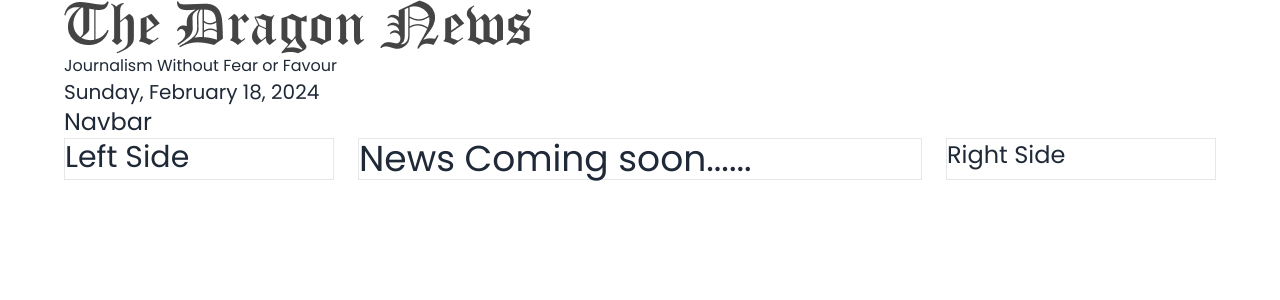
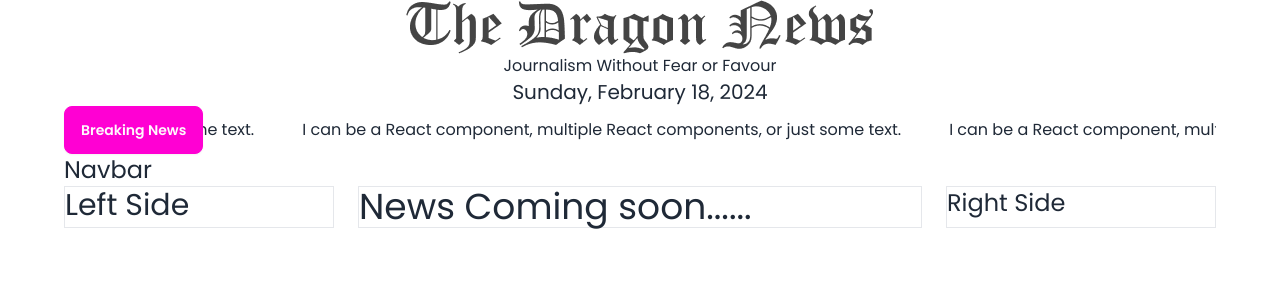
Before and after one commit to nayan-28/react-dragon-news, a React (Vite) app: page / in a window 1280 px wide. Shown: the top 300 px of the page. Built offline with nearby package versions, Linux system fonts and the light colour scheme.

Commit message:
headline added

```diff
--- a/package.json
+++ b/package.json
@@ -16,6 +16,7 @@
     "moment": "^2.30.1",
     "react": "^18.2.0",
     "react-dom": "^18.2.0",
+    "react-fast-marquee": "^1.6.4",
     "react-router-dom": "^6.22.1",
     "sort-by": "^0.0.2"
   },
--- /dev/null
+++ b/src/Pages/Home/BreakingNews.jsx
@@ -0,0 +1,26 @@
+import Marquee from "react-fast-marquee";
+import { Link } from "react-router-dom";
+
+const BreakingNews = () => {
+  return (
+    <div className="flex">
+      <div className="btn btn-secondary">Breaking News</div>
+      <Marquee pauseOnHover={true} speed={100}>
+        <Link className="mr-12" to="/">
+          I can be a React component, multiple React components, or just some
+          text.
+        </Link>
+        <Link className="mr-12" to="/">
+          I can be a React component, multiple React components, or just some
+          text.
+        </Link>
+        <Link className="mr-12" to="/">
+          I can be a React component, multiple React components, or just some
+          text.
+        </Link>
+      </Marquee>
+    </div>
+  );
+};
+
+export default BreakingNews;
--- a/src/Pages/Home/Home.jsx
+++ b/src/Pages/Home/Home.jsx
@@ -2,11 +2,13 @@
 import LeftSideNav from "../../Shared/LeftSideNav/LeftSideNav";
 import Navbar from "../../Shared/Navbar/Navbar";
 import RightSideNav from "../../Shared/RightSideNav/RightSideNav";
+import BreakingNews from "./BreakingNews";
 
 const Home = () => {
   return (
     <div>
       <Header></Header>
+      <BreakingNews></BreakingNews>
       <Navbar></Navbar>
       <div className="grid grid-cols-1 md:grid-cols-4 gap-6">
         <div className="border">
--- a/src/Shared/Header/Header.jsx
+++ b/src/Shared/Header/Header.jsx
@@ -3,8 +3,8 @@
 
 const Header = () => {
   return (
-    <div>
-      <img src={logo} alt="" />
+    <div className="text-center">
+      <img className="mx-auto" src={logo} alt="" />
       <p>Journalism Without Fear or Favour</p>
       <p className="text-xl">{moment().format("dddd, MMMM D, YYYY")}</p>
     </div>
```
Also changed, not shown: 1 other file (tests, documents, lock files or other folders).
